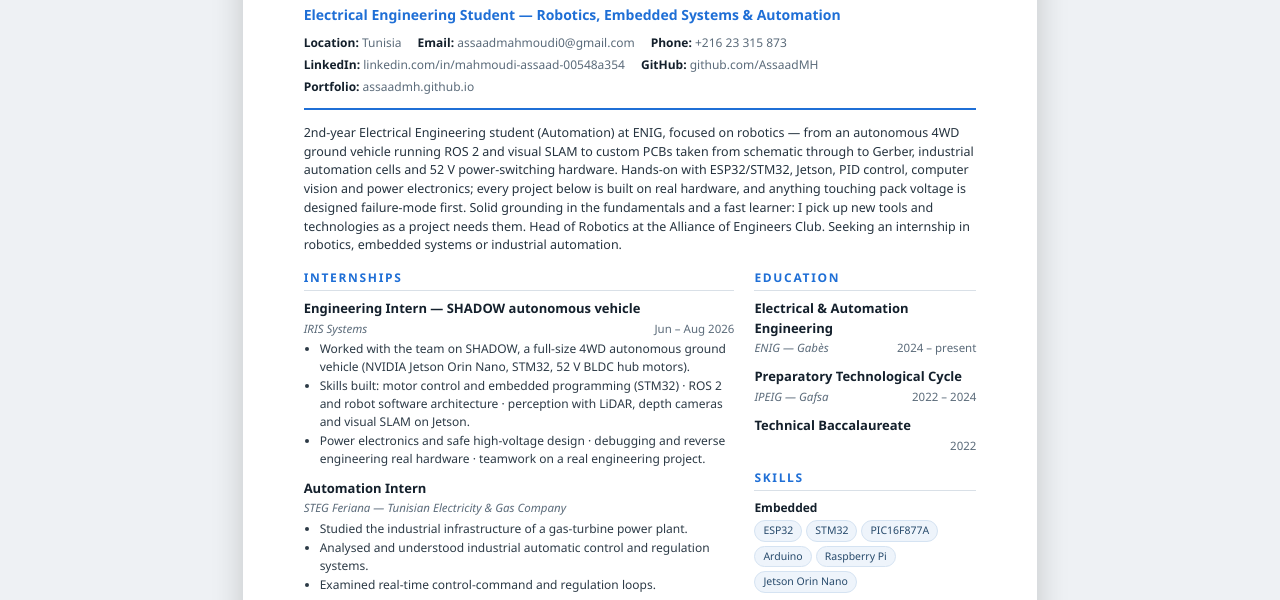
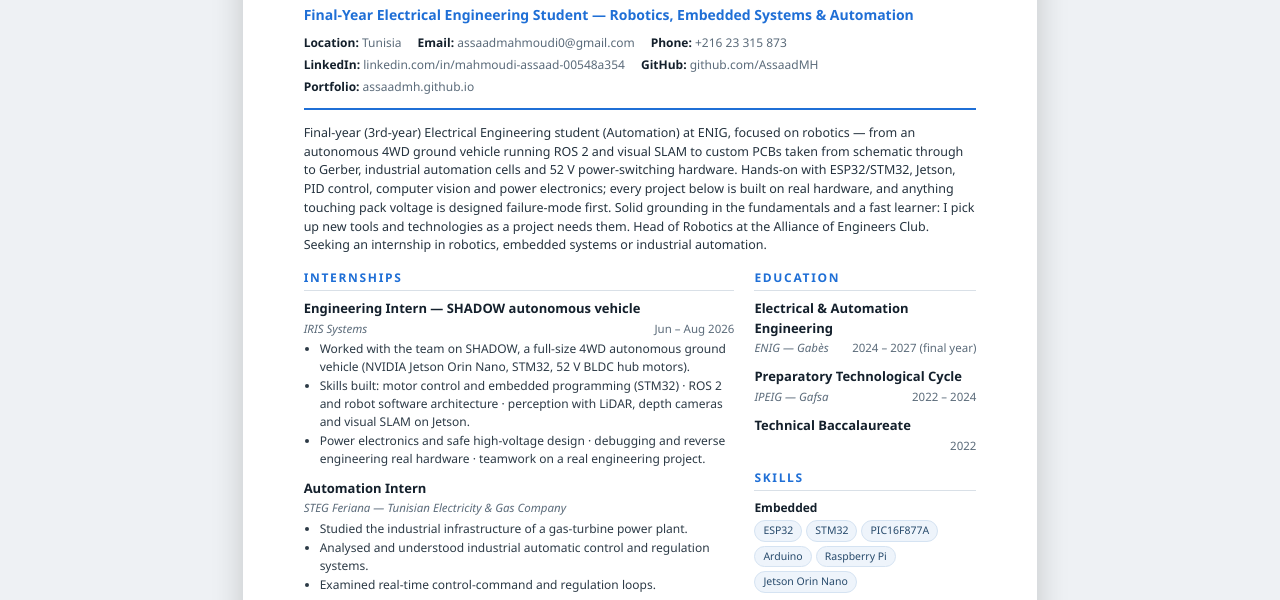
Before and after one commit to AssaadMH/AssaadMH.github.io, a plain HTML site: page cv.html in a window 1280 px wide. Shown: the part 168-768 px from the top of the page. Drawn offline with Linux system fonts and the light colour scheme.

Commit message:
Update study year: final-year (3rd-year) engineering student

```diff
--- a/cv.html
+++ b/cv.html
@@ -99,7 +99,7 @@
 var CV = {
   en: {
     name: "Lassaad Mahmoudi",
-    role: "Electrical Engineering Student — Robotics, Embedded Systems &amp; Automation",
+    role: "Final-Year Electrical Engineering Student — Robotics, Embedded Systems &amp; Automation",
     contact: [
       ["Location", "Tunisia"],
       ["Email", "assaadmahmoudi0@gmail.com"],
@@ -108,7 +108,7 @@ var CV = {
       ["GitHub", "github.com/AssaadMH"],
       ["Portfolio", "assaadmh.github.io"]
     ],
-    summary: "2nd-year Electrical Engineering student (Automation) at ENIG, focused on robotics — from an autonomous 4WD ground vehicle running ROS 2 and visual SLAM to custom PCBs taken from schematic through to Gerber, industrial automation cells and 52 V power-switching hardware. Hands-on with ESP32/STM32, Jetson, PID control, computer vision and power electronics; every project below is built on real hardware, and anything touching pack voltage is designed failure-mode first. Solid grounding in the fundamentals and a fast learner: I pick up new tools and technologies as a project needs them. Head of Robotics at the Alliance of Engineers Club. Seeking an internship in robotics, embedded systems or industrial automation.",
+    summary: "Final-year (3rd-year) Electrical Engineering student (Automation) at ENIG, focused on robotics — from an autonomous 4WD ground vehicle running ROS 2 and visual SLAM to custom PCBs taken from schematic through to Gerber, industrial automation cells and 52 V power-switching hardware. Hands-on with ESP32/STM32, Jetson, PID control, computer vision and power electronics; every project below is built on real hardware, and anything touching pack voltage is designed failure-mode first. Solid grounding in the fundamentals and a fast learner: I pick up new tools and technologies as a project needs them. Head of Robotics at the Alliance of Engineers Club. Seeking an internship in robotics, embedded systems or industrial automation.",
 
     expTitle: "Internships",
     exp: [
@@ -193,7 +193,7 @@ var CV = {
 
     eduTitle: "Education",
     edu: [
-      { t:"Electrical &amp; Automation Engineering", org:"ENIG — Gabès", y:"2024 – present" },
+      { t:"Electrical &amp; Automation Engineering", org:"ENIG — Gabès", y:"2024 – 2027 (final year)" },
       { t:"Preparatory Technological Cycle", org:"IPEIG — Gafsa", y:"2022 – 2024" },
       { t:"Technical Baccalaureate", org:"", y:"2022" }
     ],
@@ -227,7 +227,7 @@ var CV = {
 
   fr: {
     name: "Lassaad Mahmoudi",
-    role: "Élève ingénieur en génie électrique — Robotique, Systèmes embarqués &amp; Automatique",
+    role: "Élève ingénieur en 3ᵉ et dernière année de génie électrique — Robotique, Systèmes embarqués &amp; Automatique",
     contact: [
       ["Localisation", "Tunisie"],
       ["Courriel", "assaadmahmoudi0@gmail.com"],
@@ -236,7 +236,7 @@ var CV = {
       ["GitHub", "github.com/AssaadMH"],
       ["Portfolio", "assaadmh.github.io"]
     ],
-    summary: "Étudiant ingénieur en 2ᵉ année en Génie Électrique (Automatique) à l'ENIG, orienté robotique — d'un véhicule terrestre autonome 4×4 sous ROS 2 et SLAM visuel aux PCB sur mesure menés du schéma jusqu'aux Gerber, en passant par les cellules d'automatisme industriel et la commutation de puissance en 52 V. Pratique de l'ESP32/STM32, du Jetson, de la commande PID, de la vision par ordinateur et de l'électronique de puissance ; chaque projet ci-dessous tourne sur du matériel réel, et tout ce qui touche à la tension du pack est conçu en partant des modes de défaillance. De bonnes bases dans les fondamentaux et une grande capacité d'apprentissage : j'apprends les outils et technologies dont un projet a besoin. Responsable Robotique du club Alliance of Engineers. À la recherche d'un stage en robotique, systèmes embarqués ou automatisme industriel.",
+    summary: "Étudiant ingénieur en 3ᵉ et dernière année de Génie Électrique (Automatique) à l'ENIG, orienté robotique — d'un véhicule terrestre autonome 4×4 sous ROS 2 et SLAM visuel aux PCB sur mesure menés du schéma jusqu'aux Gerber, en passant par les cellules d'automatisme industriel et la commutation de puissance en 52 V. Pratique de l'ESP32/STM32, du Jetson, de la commande PID, de la vision par ordinateur et de l'électronique de puissance ; chaque projet ci-dessous tourne sur du matériel réel, et tout ce qui touche à la tension du pack est conçu en partant des modes de défaillance. De bonnes bases dans les fondamentaux et une grande capacité d'apprentissage : j'apprends les outils et technologies dont un projet a besoin. Responsable Robotique du club Alliance of Engineers. À la recherche d'un stage en robotique, systèmes embarqués ou automatisme industriel.",
 
     expTitle: "Stages",
     exp: [
@@ -321,7 +321,7 @@ var CV = {
 
     eduTitle: "Formation",
     edu: [
-      { t:"Génie Électrique &amp; Automatique", org:"ENIG — Gabès", y:"2024 – aujourd'hui" },
+      { t:"Génie Électrique &amp; Automatique", org:"ENIG — Gabès", y:"2024 – 2027 (dernière année)" },
       { t:"Cycle préparatoire technologique", org:"IPEIG — Gafsa", y:"2022 – 2024" },
       { t:"Baccalauréat technique", org:"", y:"2022" }
     ],
```
Also changed, not shown: assets/js/data.js (+6 -6 lines), index.html (+1 -1 lines).
